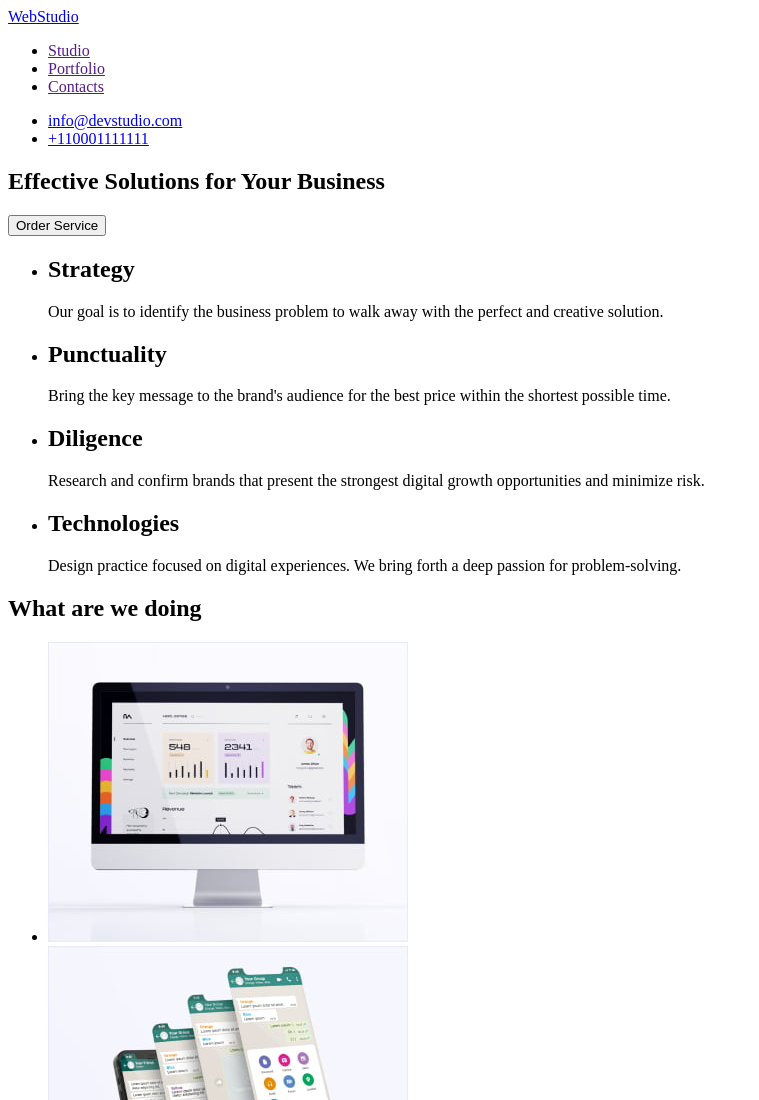
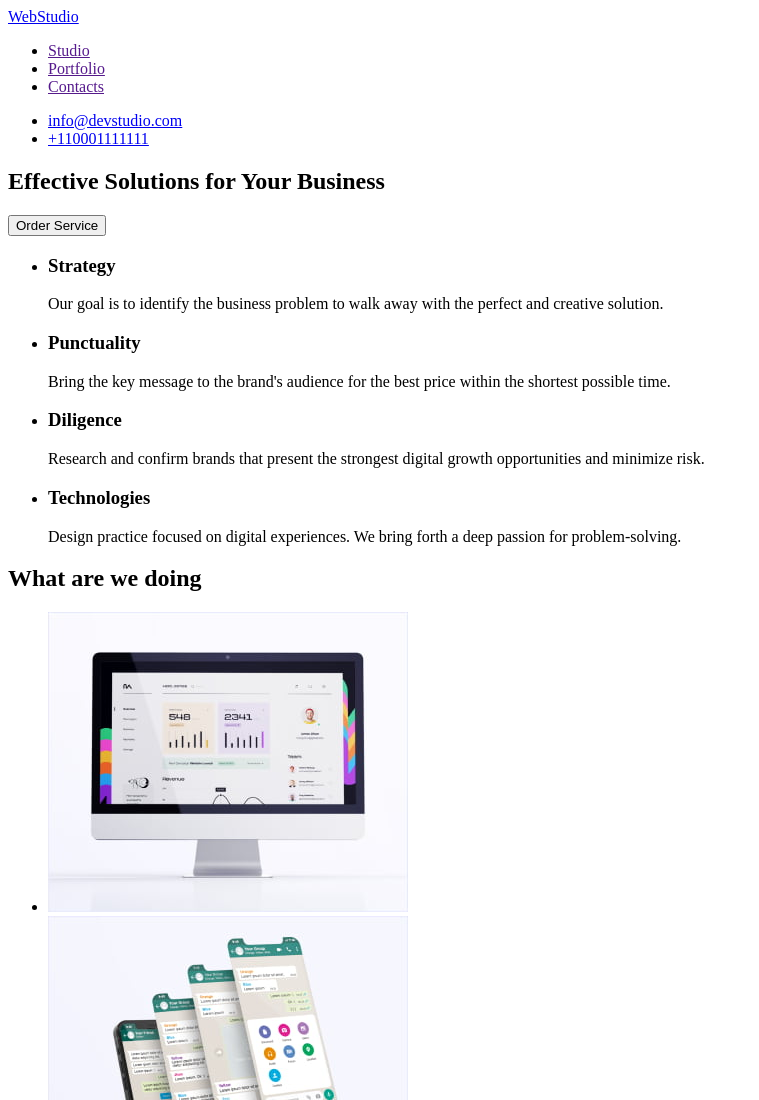
Before and after one commit to Khrystyna06/hw-01, a plain HTML site: page index.html in a window 1280 px wide. Shown: the top 1100 px of the page, without its empty margins (0-759 px from the left). Drawn offline with Linux system fonts and the light colour scheme.

Commit message:
All finish

```diff
--- a/index.html
+++ b/index.html
@@ -9,6 +9,7 @@
   <body>
     <header>
       <a href="./index.html">WebStudio</a>
+      <nav>
         <ul>
           <li>
             <a href="">Studio</a>
@@ -20,6 +21,7 @@
             <a href="">Contacts</a>
           </li>
         </ul>
+      </nav>
       <ul>
         <li>
           <a href="mailto:info@devstudio.com">info@devstudio.com</a>
@@ -40,28 +42,28 @@
         <h2 hidden>Features of WebStudio</h2>
         <ul>
           <li>
-            <h2>Strategy</h2>
+            <h3>Strategy</h3>
             <p>
               Our goal is to identify the business problem to walk away with the
               perfect and creative solution.
             </p>
           </li>
           <li>
-            <h2>Punctuality</h2>
+            <h3>Punctuality</h3>
             <p>
               Bring the key message to the brand's audience for the best price
               within the shortest possible time.
             </p>
           </li>
           <li>
-            <h2>Diligence</h2>
+            <h3>Diligence</h3>
             <p>
               Research and confirm brands that present the strongest digital
               growth opportunities and minimize risk.
             </p>
           </li>
           <li>
-            <h2>Technologies</h2>
+            <h3>Technologies</h3>
             <p>
               Design practice focused on digital experiences. We bring forth a
               deep passion for problem-solving.
```
Lines whose indentation alone changed are shown as unchanged.
